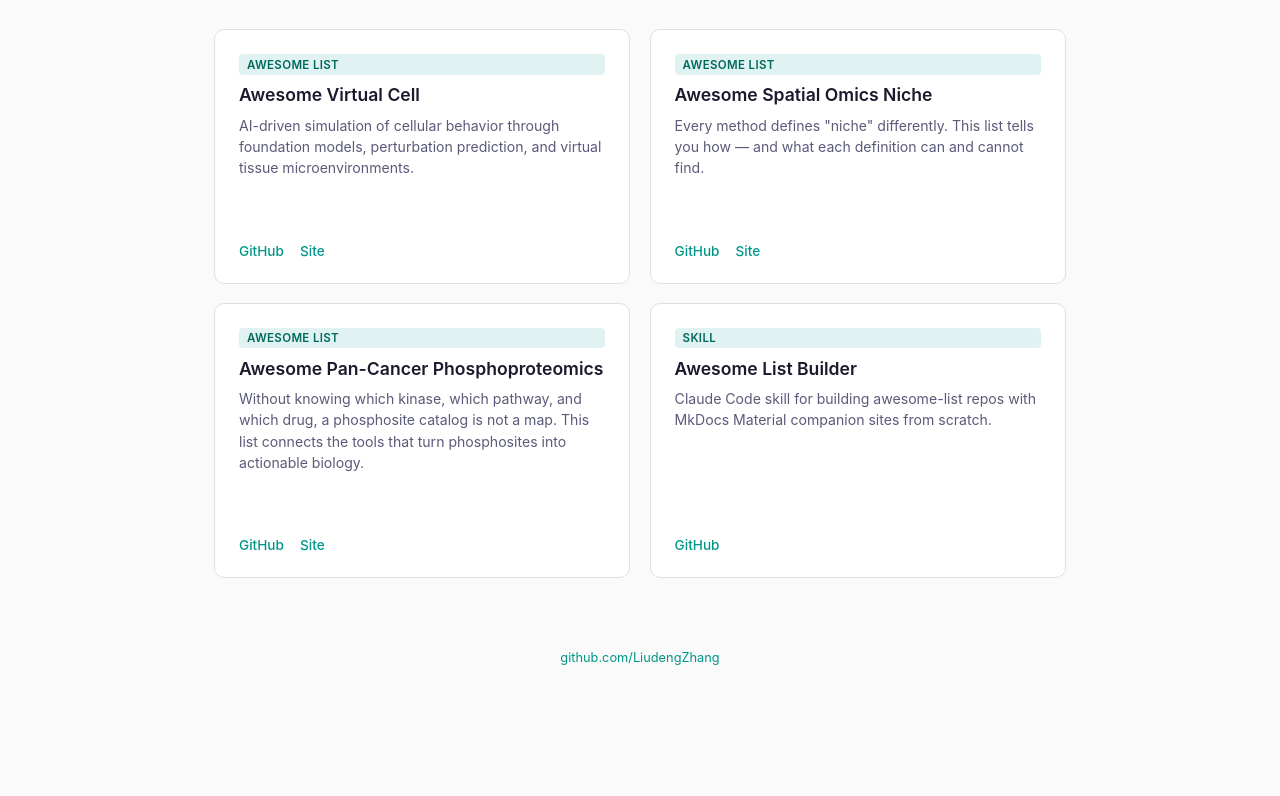
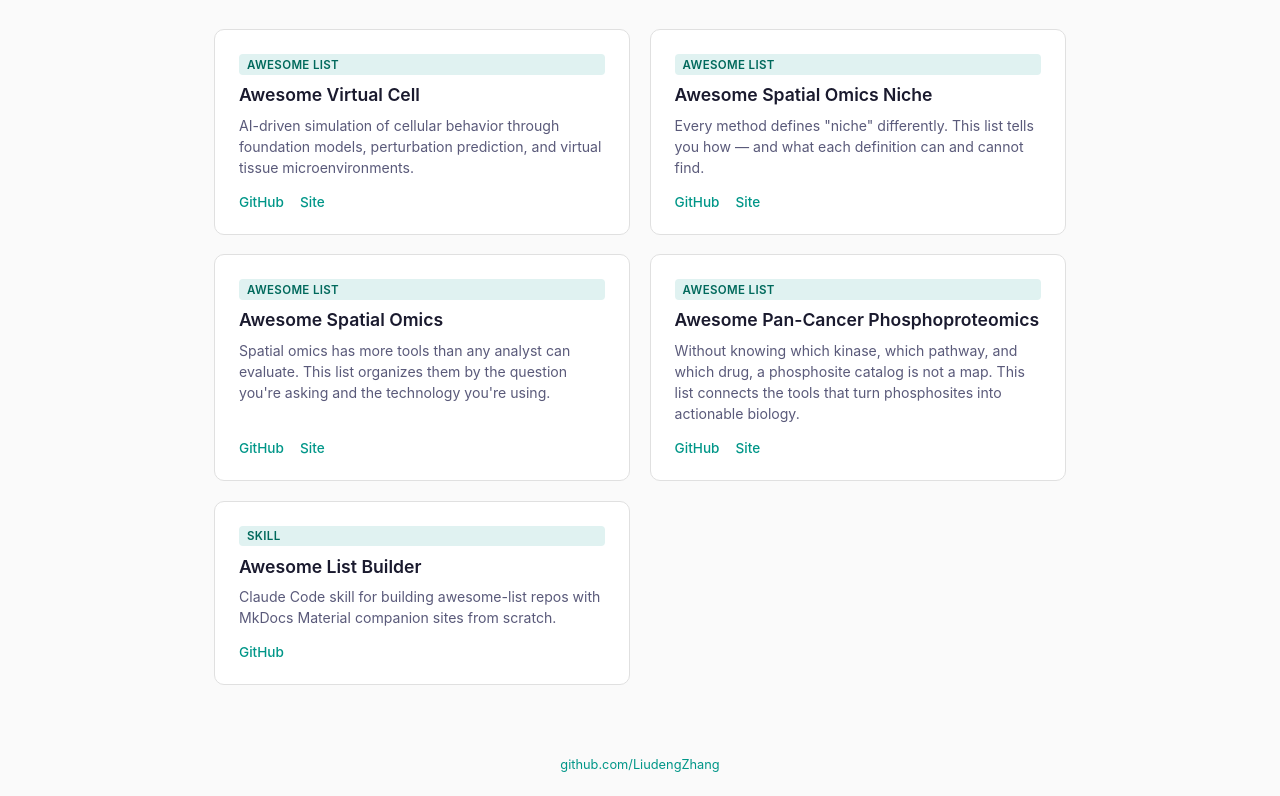
Before and after one commit to LiudengZhang/knowledge-hub, a plain HTML site: page index.html in a window 1280 px wide. Shown: the part 111-907 px from the top of the page. Before the commit the page ends 800 px from the top, so only its background shows below. Drawn offline with Linux system fonts and the light colour scheme.

Commit message:
Add awesome-spatial-omics to knowledge hub

```diff
--- a/index.html
+++ b/index.html
@@ -51,6 +51,13 @@
         site: "https://liudengzhang.github.io/awesome-spatial-omics-niche/"
       },
       {
+        title: "Awesome Spatial Omics",
+        desc: "Spatial omics has more tools than any analyst can evaluate. This list organizes them by the question you're asking and the technology you're using.",
+        tag: "Awesome List",
+        repo: "https://github.com/LiudengZhang/awesome-spatial-omics",
+        site: "https://liudengzhang.github.io/awesome-spatial-omics/"
+      },
+      {
         title: "Awesome Pan-Cancer Phosphoproteomics",
         desc: "Without knowing which kinase, which pathway, and which drug, a phosphosite catalog is not a map. This list connects the tools that turn phosphosites into actionable biology.",
         tag: "Awesome List",
```
Also changed, not shown: 1 other file.
